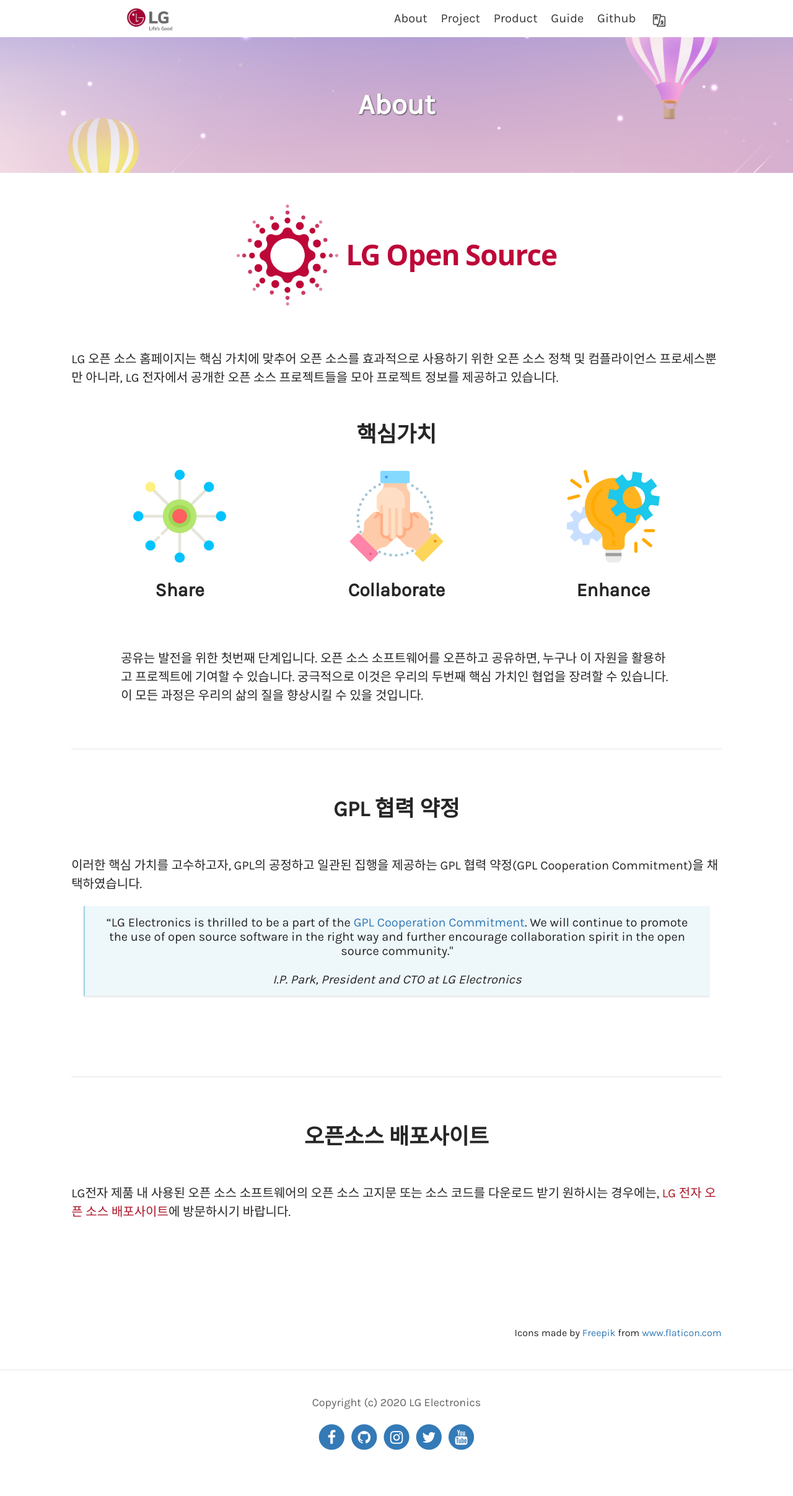
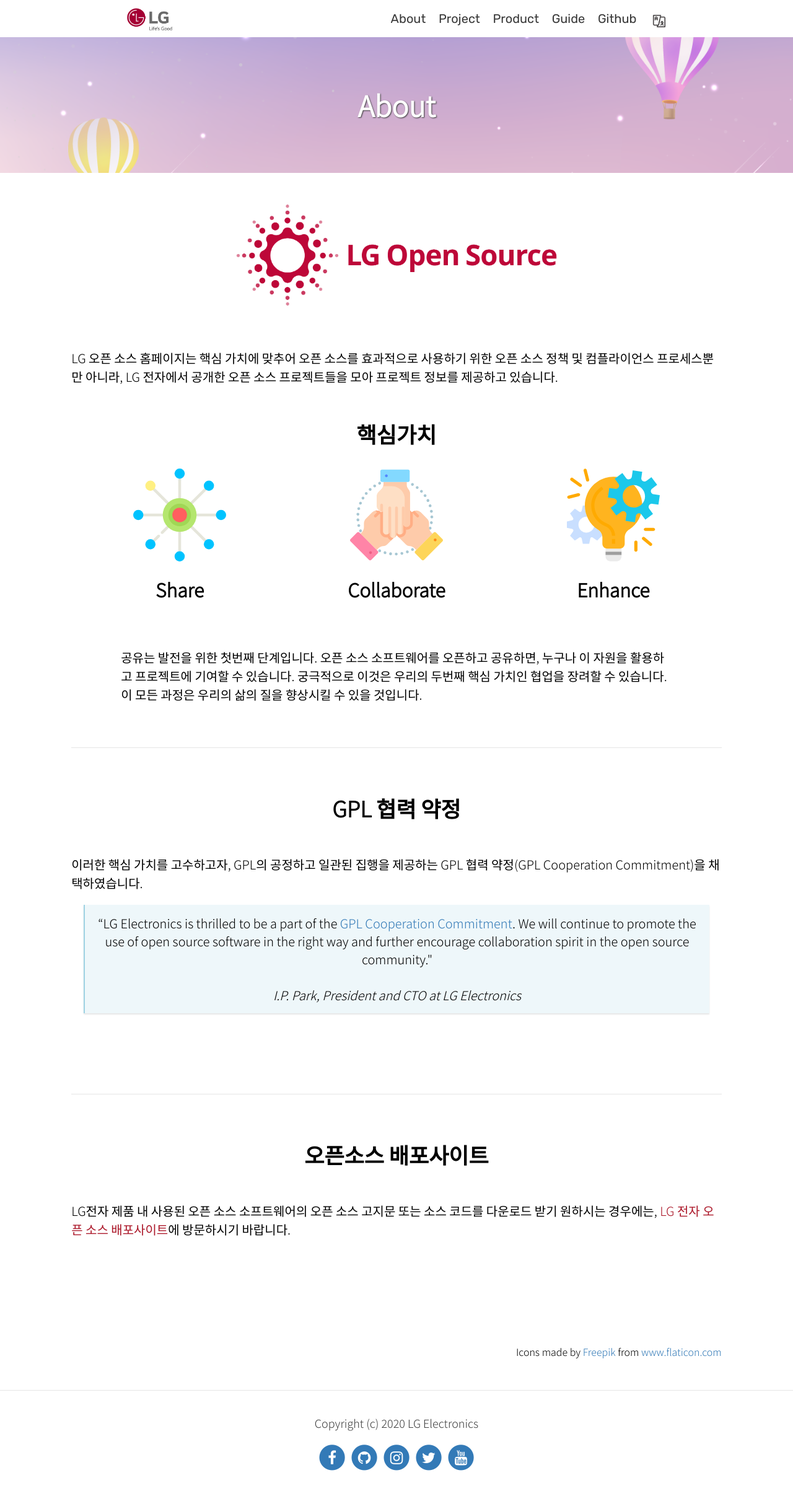
Before and after one commit to LGE-OSS/ko, a Jekyll site: the page built from pages/about.md, in a window 1280 px wide. Shown: the whole page at 62% size. Built offline with Jekyll 4.4.1, drawn with Linux system fonts in a browser that asks for light colours; before the commit the page ends 2381 px from its top, so only the background shows below that.

Commit message:
update image and font

```diff
--- a/_config.yml
+++ b/_config.yml
@@ -3,12 +3,12 @@ baseurl: "/ko"
 url: "https://oss.lge.com/"
 
 # THEME-SPECIFIC CONFIGURATION
-title: LG Open Source                                    # site's title
-description: "Welcome. This is LG Open Source Homepage."      # used by search engines
+title: LG OSPO Homepage                                    # site's title
+description: "Welcome. This is LG Open Source Program Office Homepage."      # used by search engines
 favicon: assets/favicon.ico                             # Icon displayed in the tab
 
 # Header and footer text
-header_feature_image: /assets/img/background/main_mod2.png
+header_feature_image: /assets/img/background/main_ospo.png
 
 footer_text: >
   Copyright (c) 2020 LG Electronics
--- a/_includes/navbar.html
+++ b/_includes/navbar.html
@@ -3,7 +3,7 @@
     <!-- Logo and title -->
 	<div class="branding">
 	  <a class="logo" href="{{ site.baseurl }}/">
-	    <img class="avatar" src="{{ site.baseurl }}/assets/img/logo.jpg">
+	    <img class="avatar" src="{{ site.baseurl }}/assets/img/logo.png">
 	  </a>
 	</div>
 
--- a/_sass/base/_variables.scss
+++ b/_sass/base/_variables.scss
@@ -1,10 +1,9 @@
 // Typography
-
-@import url('https://fonts.googleapis.com/css2?family=Karla&display=swap');
-@import url('https://fonts.googleapis.com/css2?family=Mulish:wght@300&display=swap');
-$font-family-main: 'Karla', sans-serif;
-$font-family-headings: 'Karla', sans-serif;
-$font-family-logo: 'Karla', sans-serif;
+@import url('https://fonts.googleapis.com/css2?family=Noto+Sans+KR:wght@300&family=Roboto:wght@300&family=Rubik&display=swap');
+$font-family-main: 'Noto Sans KR', 'Roboto', sans-serif;
+$font-family-headings: 'Noto Sans KR', 'Roboto', sans-serif;
+$font-family-logo: 'Noto Sans KR', 'Roboto', sans-serif;
+$font-family-nav: 'Rubik', sans-serif;
 $font-size: 1.25em;
 
 // Padding
@@ -33,7 +32,7 @@ $background-color: #fff;
 $border-color: rgba(0, 0, 0, 0.1); // rgba recommended if using feature images
 
 // Typography colours
-$text-color: #262626;
+$text-color: #000000;
 $meta: #595959; //lowest gray for accessible color
 $link-color: $theme-color;
 $selection-color: #D4D4D4; // visible when highlighting text
--- a/_sass/includes/_navbar.scss
+++ b/_sass/includes/_navbar.scss
@@ -89,7 +89,7 @@
   .site-title {
     float: left;
     font-weight: bold;
-    font-family: $font-family-logo;
+    font-family: $font-family-nav;
     font-size: 1.5em;
   }
 
@@ -97,6 +97,7 @@
     list-style: none;
     margin: 0;
     padding: 0;
+    font-family: $font-family-nav;
 
     ul {
       margin: 0;
```
Also changed, not shown: assets/img/background/main_ospo.png (added), assets/img/logo.jpg (deleted), assets/img/logo.png (added).
